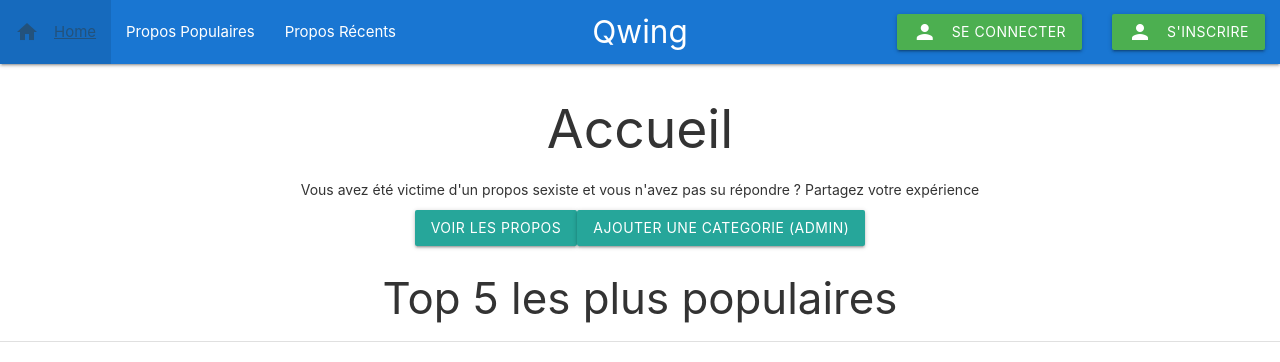
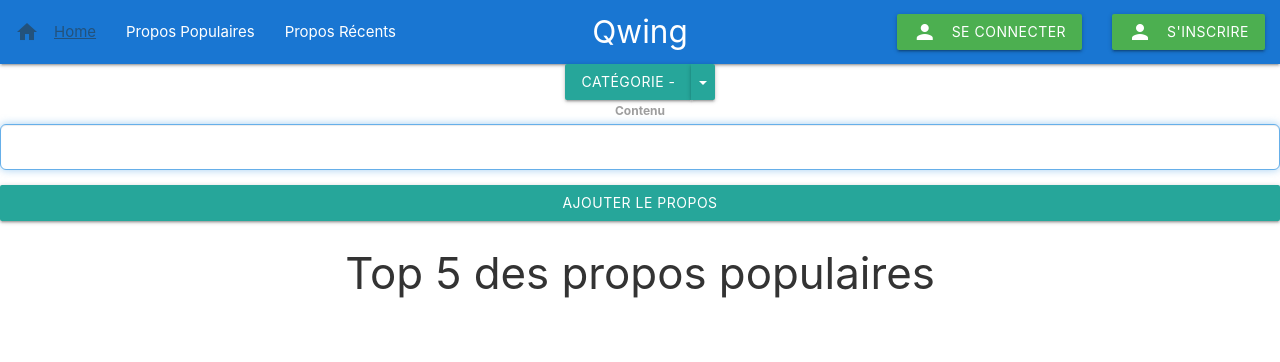
Before and after one commit to ArthurLeblanc/qwing, a React (Create React App) app in the folder client/: page / in a window 1280 px wide. Shown: the top 362 px of the page. Built offline with nearby package versions, Linux system fonts and the light colour scheme; no server answers.

Commit message:
Design page propos et dashboard

```diff
--- a/client/src/components/Dashboard/Dashboard.js
+++ b/client/src/components/Dashboard/Dashboard.js
@@ -1,20 +1,38 @@
 import React from "react";
-import { Button } from "react-bootstrap";
+import { Button, FormGroup, FormControl, ControlLabel, MenuItem, SplitButton } from "react-bootstrap";
+import API from "../../utils/API";
+import 'materialize-css/dist/css/materialize.min.css'
+import M from 'materialize-css';
 import { Header } from "../Permanent/Header";
-import API from "../../utils/API";
+import { CatPropos } from "../CatPropos/CatPropos";
 
 export class Dashboard extends React.Component {
 
   constructor(props){
     super(props);
     this.state = {
-		top5 : []
+      contenu: "",
+      categorie:"",
+      proposId : "",
+      allPropos : [],
+      allCatPropos : []
   	}
 
-	this.getTop5 = this.getTop5.bind(this);
-	this.like = this.like.bind(this)
+	this.getAllCatPropos = this.getAllCatPropos.bind(this);
+	this.getAllPropos = this.getAllPropos.bind(this);
+  this.like = this.like.bind(this);
+  this.setCategorie = this.setCategorie.bind(this);
 
-	this.getTop5();
+  this.getAllCatPropos();
+	this.getAllPropos();
+  }
+
+  setCategorie = async(vcategorie) => {
+    this.setState({categorie : vcategorie});
+  }
+  getAllCatPropos = async() => {
+    const callCatPropos = await API.getAllCatPropos()
+    this.setState({allCatPropos : callCatPropos.data});
   }
 
   like = async(proposId) => {
@@ -38,45 +56,74 @@ export class Dashboard extends React.Component {
         await API.dislike({"proposId" : proposId});
       }
 	  }
-	  this.getTop5()
+	  this.getAllPropos()
   }
 
-
-  getTop5 = async() => {
-	const cTop5 = await API.getAllPropos();
-	this.setState({top5 : cTop5.data})
+  getAllPropos = async() => {
+  	const callPropos = await API.getAllPropos();
+	  this.setState({allPropos : callPropos.data.slice(0,5)})
   }
 
-  disconnect = () => {
-    API.logout();
-    window.location = "/";
+  send = async () => {
+    const { contenu, categorie} = this.state;
+    if (!contenu || contenu.length === 0) return;
+    if (!categorie || categorie.length === 0) return;
+    try {
+	  const { data } = await API.addPropos({ contenu, categorie});
+      window.location = "/dashboard";
+    } catch (error) {
+      console.error(error);
+    }
   };
 
-  render () {
-	const { top5} = this.state;
+  handleChange = (event) => {
+    this.setState({
+      [event.target.id]: event.target.value
+    });
+  };
+
+  render() {
     const blogged = API.isAuth();
-	console.log(blogged)
+    const { contenu, categorie, allPropos, allCatPropos} = this.state;
     return (
+      <div className = "Page">
+       <Header />
+        <div className="addPropos">
 
-		<div className="Dashboard">
-		<Header />
-		  <h2>Accueil</h2>
-		  <p>
-		    Vous avez été victime d'un propos sexiste et vous n'avez pas su répondre ?
-				Partagez votre expérience
-		  </p>
-		  <Button onClick={ () => window.location = "/propos"} bsSize="large" type="submit">
-			Voir les propos
+          <SplitButton title={"Catégorie - " + categorie} id="split-button-pull-right">
+            {
+            allCatPropos.map
+                ( (catPropos, i) =>
+                  {
+                    return(
+                      <div className = "Catpropos" key = {i}>
+                        <Button onClick={() => this.setCategorie(catPropos.contenu)} block bsSize="large" type="submit">
+                          {catPropos.contenu}
                         </Button>
-		  <Button onClick={ () => window.location = "/catPropos"} bsSize="large" type="submit">
-			ajouter une categorie (admin)
+                      </div>
+                    )
+                  }
+                )
+            }
+          </SplitButton>
+          <FormGroup controlId="contenu" bsSize="large">
+            <ControlLabel>Contenu</ControlLabel>
+            <FormControl
+              autoFocus
+              type="contenu"
+              value={contenu}
+              onChange={this.handleChange}
+            />
+          </FormGroup>
+
+          <Button onClick={this.send} block bsSize="large" type="submit">
+            Ajouter le propos
           </Button>
 
-		  <h3>Top 5 les plus populaires</h3>
-			<div className="divider"></div>
-			<div className="container" >
+          <h3>Top 5 des propos populaires</h3>
+
           {
-            top5.map
+            allPropos.map
               ( (propos, i) =>
                 {
                   return(
@@ -117,7 +164,6 @@ export class Dashboard extends React.Component {
           }
         </div>
       </div>
-
-    );
+	)
   }
 }
--- a/client/src/components/Propos/Propos.js
+++ b/client/src/components/Propos/Propos.js
@@ -90,57 +90,25 @@ export class Propos extends React.Component {
        <Header />
         <div className="addPropos">
 
-          <SplitButton title="Categorie" id="split-button-pull-right">
-            {
-            allCatPropos.map
-                ( (catPropos, i) =>
-                  {
-                    return(
-                      <div className = "Catpropos" key = {i}>
-                        <Button onClick={() => this.setCategorie(catPropos.contenu)} block bsSize="large" type="submit">
-                          {catPropos.contenu}
-                        </Button>
-                      </div>
-                    )
-                  }
-                )
-            }
-          </SplitButton>
-
-          <FormGroup controlId="categorie" bsSize="large">
-            <ControlLabel>Categorie</ControlLabel>
-            <FormControl
-              autoFocus
-              type="categorie"
-              value={categorie}
-              onChange={this.handleChange}
-            />
-          </FormGroup>
-          <FormGroup controlId="contenu" bsSize="large">
-            <ControlLabel>Contenu</ControlLabel>
-            <FormControl
-              autoFocus
-              type="contenu"
-              value={contenu}
-              onChange={this.handleChange}
-            />
-          </FormGroup>
-
-          <Button onClick={this.send} block bsSize="large" type="submit">
-            Ajouter le propos
-          </Button>
+          <h3>Propos populaires</h3>
 
           {
             allPropos.map
-              ( (propos, i, i1, i2) =>
+              ( (propos, i) =>
                 {
                   return(
-                    <div className="row" key = {i}>
-                      <div className="col s12 m6">
+                    <div className="row" key={i}>
+                      <div className="col s12 m6 offset-m3">
                         <div className="card blue-grey darken-1">
                           <div className="card-content white-text">
-                            <span className="card-title"> Categorie : {propos.categorie.contenu} // like : {propos.likes} </span>
-                            <p>{propos.contenu}</p>
+							<div className="row">
+							  <span className="left">Proposé par :  {propos.creator != undefined ? propos.creator.pseudo : "Anonyme"} - {propos.categorie.contenu}</span>
+							</div>
+							  <span className="card-title"> {propos.contenu} </span>
+							  <div className="row" style={{marginBottom: -20}}>
+							  <span className= "bottom left">Créé le :  {propos.created_at.substring(0,10)}</span>
+							  <span className= "bottom right"><i className="material-icons left">thumb_up</i> {propos.likes}</span>
+							</div>
                           </div>
                           <div className="card-action">
                             <a href = {`/${propos._id}/commentaire`}>Commentaires</a>
@@ -148,7 +116,7 @@ export class Propos extends React.Component {
                           </div>
 						  <div className="card-action">
 							{
-                              blogged? (
+								blogged ? (
 									<Button onClick={() => this.like(propos._id)} block bsSize="large" type="submit">
 										Like
 									</Button>
--- a/client/src/components/ProposRecents/ProposRecents.js
+++ b/client/src/components/ProposRecents/ProposRecents.js
@@ -62,17 +62,7 @@ export class ProposRecents extends React.Component {
 
 		<div className="Dashboard">
 		<Header />
-		  <h2>Accueil</h2>
-		  <p>
-		    Vous avez été victime d'un propos sexiste et vous n'avez pas su répondre ?
-				Partagez votre expérience
-		  </p>
-		  <Button onClick={ () => window.location = "/propos"} bsSize="large" type="submit">
-			Voir les propos
-		  </Button>
-		  <Button onClick={ () => window.location = "/catPropos"} bsSize="large" type="submit">
-			ajouter une categorie (admin)
-		  </Button>
+
 
 		  <h3>Les plus récents</h3>
 			<div className="divider"></div>
```
Lines whose indentation alone changed are shown as unchanged.
